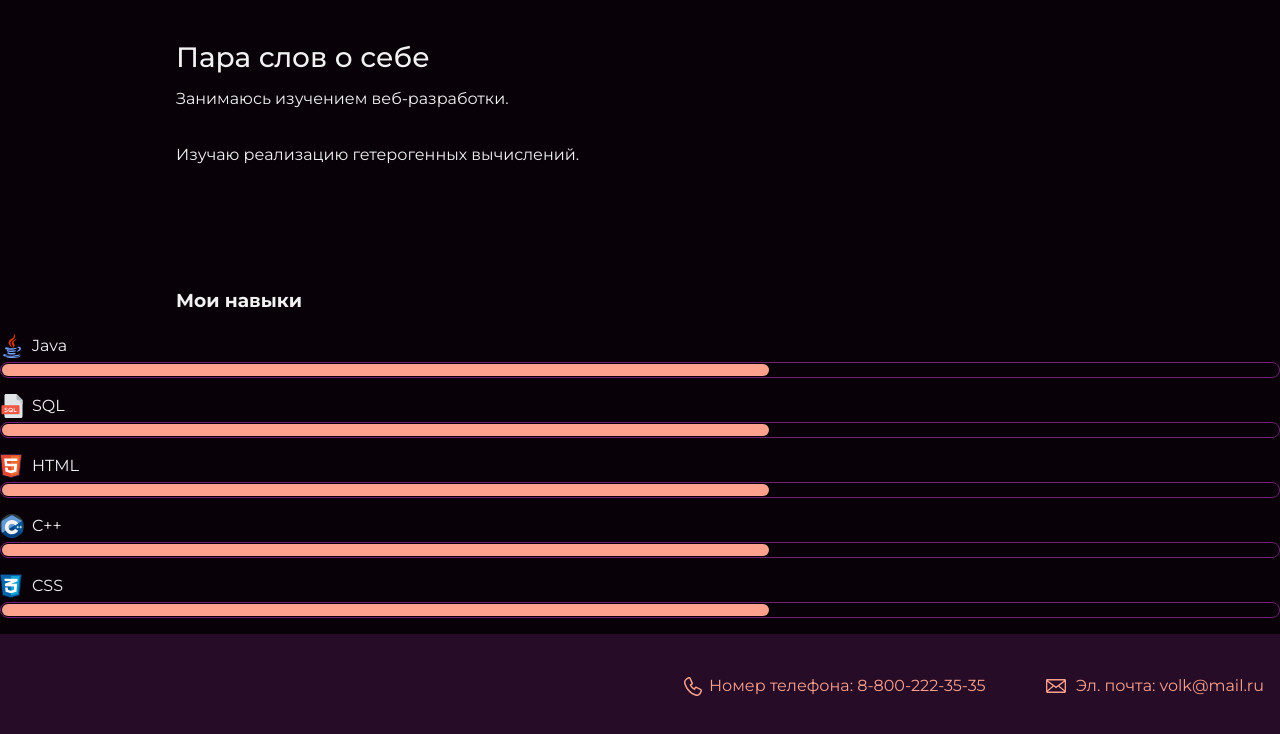
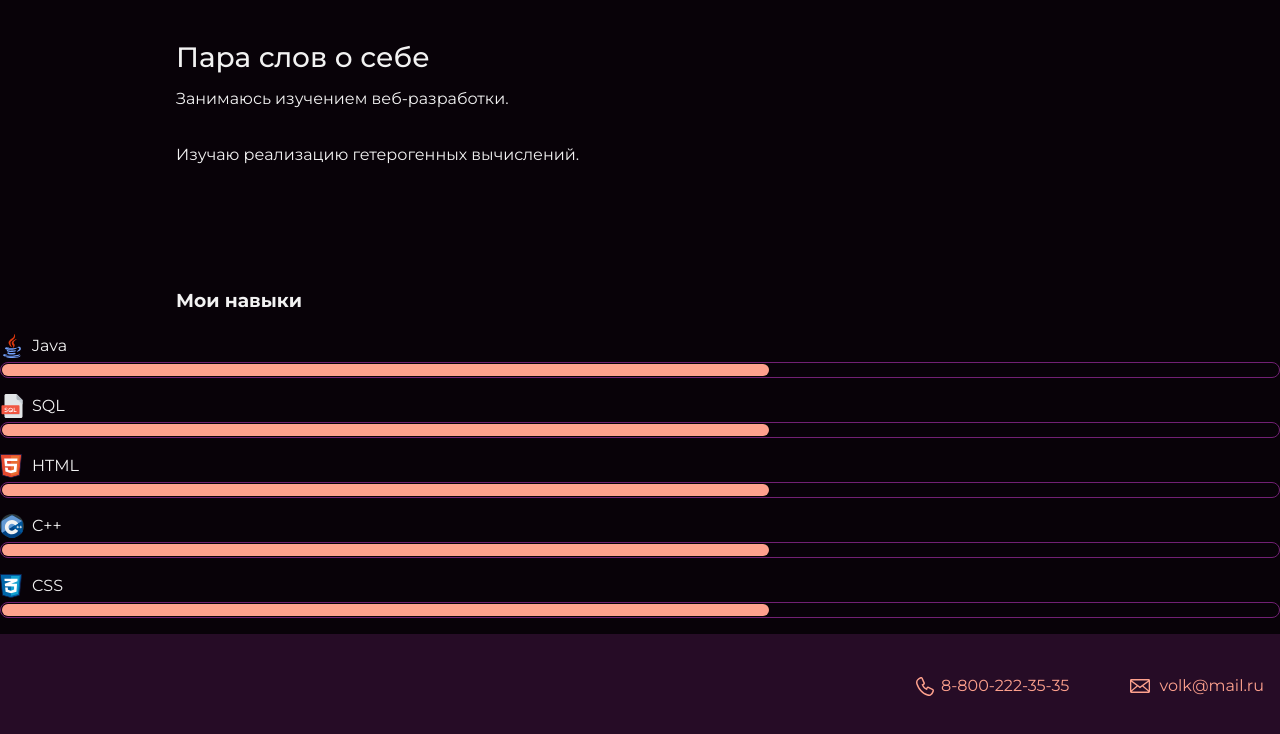
Before and after one commit to ilya0407/Internet_tehnologies_lab, a plain HTML site: page index.html in a window 1280 px wide. Shown: the part 1665-2399 px from the top of the page. Drawn offline with Linux system fonts and the light colour scheme.

Commit message:
Update index.html

```diff
--- a/index.html
+++ b/index.html
@@ -47,8 +47,8 @@
 
     <footer class="page-footer">
       <div class="container">
-        <a href="tel:8-800-222-35-35" class="footer-phone">Номер телефона: 8-800-222-35-35</a>
-        <a href="mailto:volk@mail.ru" class="footer-email">Эл. почта: volk@mail.ru</a>
+        <a href="tel:8-800-222-35-35" class="footer-phone"> 8-800-222-35-35</a>
+        <a href="mailto:volk@mail.ru" class="footer-email"> volk@mail.ru</a>
       </div>
     </footer>
     <script src = "script.js"></script>
```
